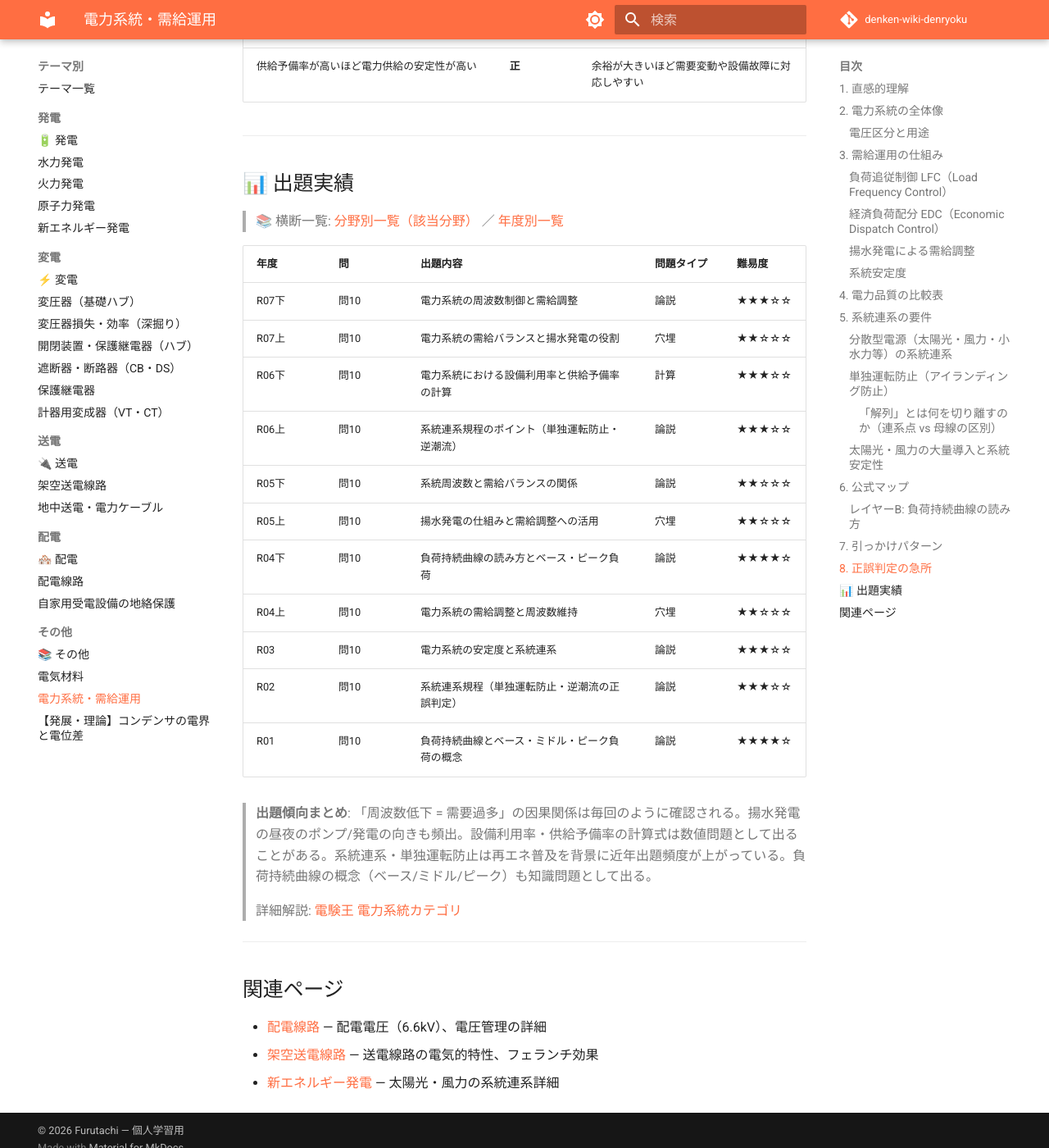
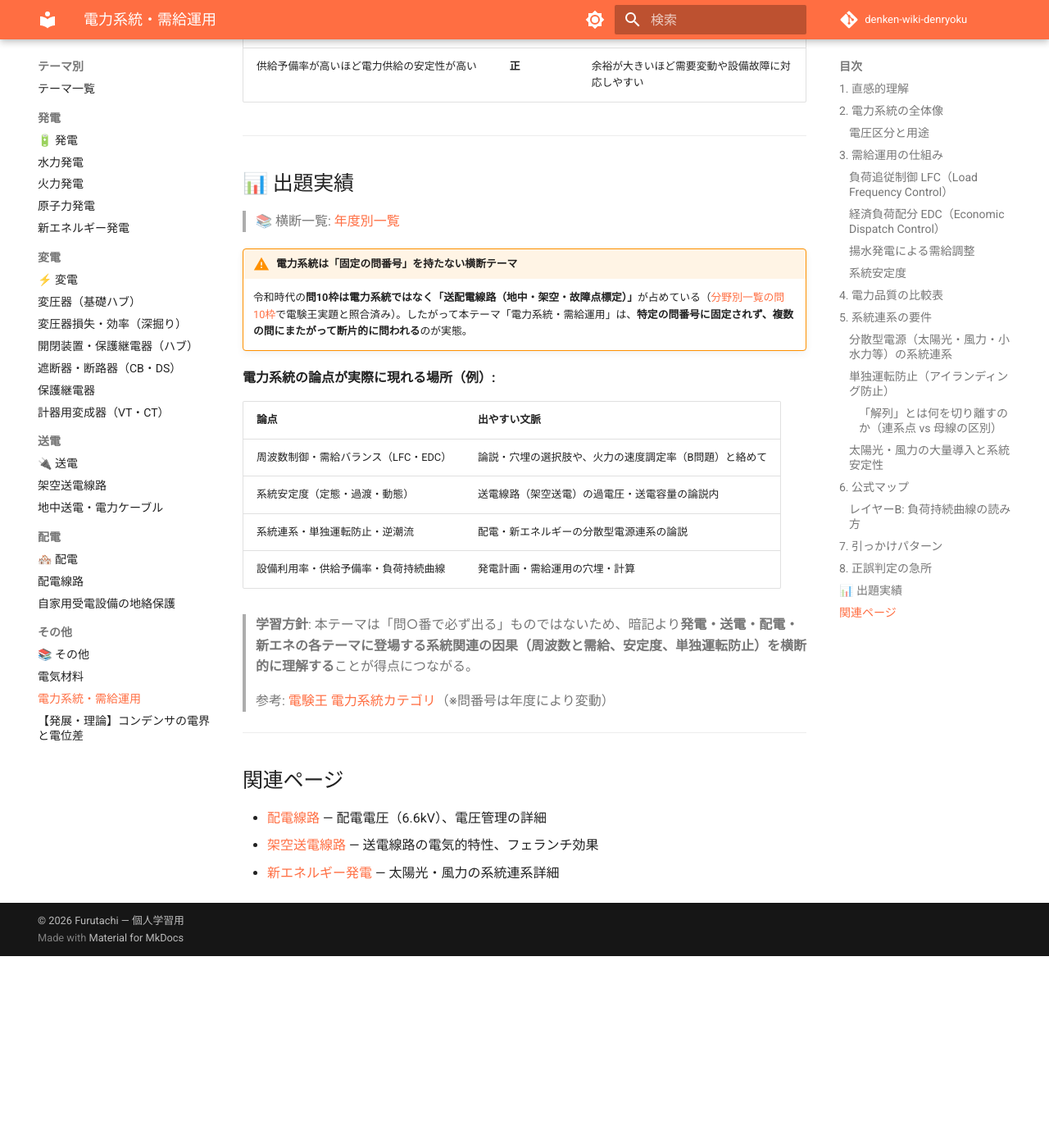
Before and after one commit to kfurufuru/denken-wiki-denryoku, an MkDocs documentation site: the page built from docs/themes/denryoku-keitou.md, in a window 1280 px wide and 1400 px high, scrolled down 10311 px. Shown: the whole window at 82% size. Built offline with MkDocs 1.6.1 and Material for MkDocs 9.7.7, drawn with Linux system fonts in a browser that asks for light colours; comment, search, counter and statistics services are not loaded; after the commit the page ends 11477 px from its top, so only the background shows below that.

Commit message:
fix(audit): 問10枠=電力系統の捏造データを是正（電験王実題照合）
fable5構造監査＋電験王外部照合で、令和時代の問10枠は「電力系統」ではなく
「送配電線路（地中・架空・故障点標定）」であることが判明（R05上問10=地中送電
線路の線路定数等で確認）。by-field.md#toi10 の照合済みデータを正として統一:

- denryoku-keitou: 問10=電力系統とする出題実績テーブル11行（捏造に近い誤り）を
  削除し、電力系統が固定の問番号を持たない横断テーマである旨と実際に論点が現れる
  文脈の整理に置換。逆リンクの#toi10誤指定も是正
- by-year: 問10列を全11年で系→地/架に修正、重複した問10注記を除去、
  略称凡例（架/地/配/系）と注意書きを実態に更新
- wave-analysis: 「電力系統(問10)11/11」を「送配電線路(問10枠)」に是正
- themes/index: ページ構成ラベルを正確化（応用1を明示）
- kaihei-hogo: 「14問/5年」のカウント誤りと「約1/3」の過大表現を是正

Co-Authored-By: Claude Fable 5 <noreply@anthropic.com>
Claude-Session: https://claude.ai/code/session_01YQLAQuU4Hfr91VHNKfcZLA

```diff
--- a/docs/themes/denryoku-keitou.md
+++ b/docs/themes/denryoku-keitou.md
@@ -297,25 +297,23 @@ graph TD
 
 ## 📊 出題実績
 
-> 📚 横断一覧: [分野別一覧（該当分野）](../kakomon/by-field.md#toi10) ／ [年度別一覧](../kakomon/by-year.md)
+> 📚 横断一覧: [年度別一覧](../kakomon/by-year.md)
 
-| 年度 | 問 | 出題内容 | 問題タイプ | 難易度 |
-|------|---|---------|----------|--------|
-| R07下 | 問10 | 電力系統の周波数制御と需給調整 | 論説 | ★★★☆☆ |
-| R07上 | 問10 | 電力系統の需給バランスと揚水発電の役割 | 穴埋 | ★★☆☆☆ |
-| R06下 | 問10 | 電力系統における設備利用率と供給予備率の計算 | 計算 | ★★★☆☆ |
-| R06上 | 問10 | 系統連系規程のポイント（単独運転防止・逆潮流） | 論説 | ★★★☆☆ |
-| R05下 | 問10 | 系統周波数と需給バランスの関係 | 論説 | ★★☆☆☆ |
-| R05上 | 問10 | 揚水発電の仕組みと需給調整への活用 | 穴埋 | ★★☆☆☆ |
-| R04下 | 問10 | 負荷持続曲線の読み方とベース・ピーク負荷 | 論説 | ★★★★☆ |
-| R04上 | 問10 | 電力系統の需給調整と周波数維持 | 穴埋 | ★★☆☆☆ |
-| R03 | 問10 | 電力系統の安定度と系統連系 | 論説 | ★★★☆☆ |
-| R02 | 問10 | 系統連系規程（単独運転防止・逆潮流の正誤判定） | 論説 | ★★★☆☆ |
-| R01 | 問10 | 負荷持続曲線とベース・ミドル・ピーク負荷の概念 | 論説 | ★★★★☆ |
+!!! warning "電力系統は「固定の問番号」を持たない横断テーマ"
+    令和時代の**問10枠は電力系統ではなく「送配電線路（地中・架空・故障点標定）」**が占めている（[分野別一覧の問10枠](../kakomon/by-field.md#toi10)で電験王実題と照合済み）。したがって本テーマ「電力系統・需給運用」は、**特定の問番号に固定されず、複数の問にまたがって断片的に問われる**のが実態。
 
-> **出題傾向まとめ**: 「周波数低下 = 需要過多」の因果関係は毎回のように確認される。揚水発電の昼夜のポンプ/発電の向きも頻出。設備利用率・供給予備率の計算式は数値問題として出ることがある。系統連系・単独運転防止は再エネ普及を背景に近年出題頻度が上がっている。負荷持続曲線の概念（ベース/ミドル/ピーク）も知識問題として出る。
+**電力系統の論点が実際に現れる場所（例）:**
+
+| 論点 | 出やすい文脈 |
+|------|-------------|
+| 周波数制御・需給バランス（LFC・EDC） | 論説・穴埋の選択肢や、火力の速度調定率（B問題）と絡めて |
+| 系統安定度（定態・過渡・動態） | 送電線路（架空送電）の過電圧・送電容量の論説内 |
+| 系統連系・単独運転防止・逆潮流 | 配電・新エネルギーの分散型電源連系の論説 |
+| 設備利用率・供給予備率・負荷持続曲線 | 発電計画・需給運用の穴埋・計算 |
+
+> **学習方針**: 本テーマは「問○番で必ず出る」ものではないため、暗記より**発電・送電・配電・新エネの各テーマに登場する系統関連の因果（周波数と需給、安定度、単独運転防止）を横断的に理解する**ことが得点につながる。
 >
-> 詳細解説: [電験王 電力系統カテゴリ](https://denken-ou.com/denryoku/?cat=keitou)
+> 参考: [電験王 電力系統カテゴリ](https://denken-ou.com/denryoku/?cat=keitou)（※問番号は年度により変動）
 
 ---
 
```
Also changed, not shown: docs/kakomon/by-year.md (+16 -15 lines), docs/kakomon/wave-analysis.md (+4 -5 lines), docs/themes/index.md (+1 -1 lines), docs/themes/kaihei-hogo.md (+1 -1 lines).
